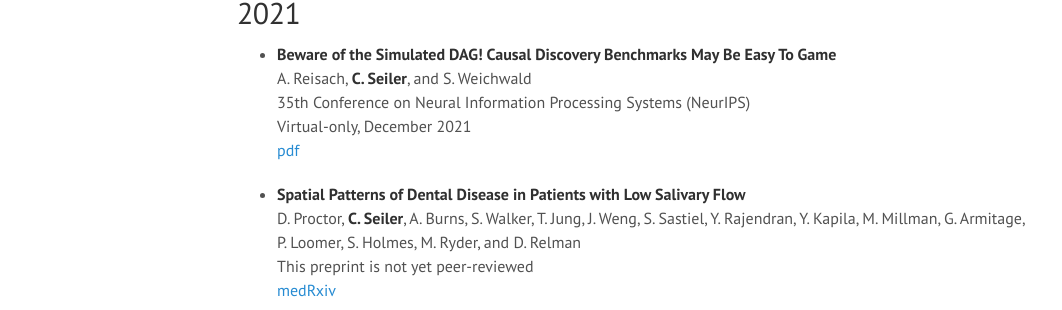
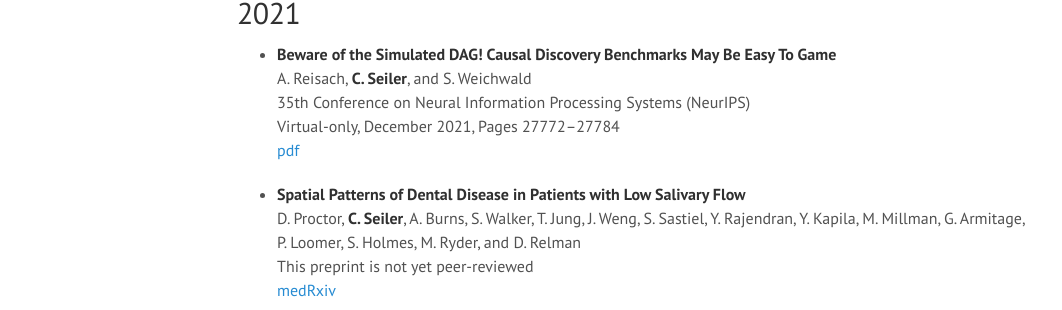
Before and after one commit to ChristofSeiler/ChristofSeiler.github.io, a Jekyll site: the page built from research.md, in a window 1280 px wide and 900 px high. Shown: the part 242-552 px from the top of the window, without its empty margins (3-1065 px from the left). Built offline with Jekyll 4.4.1, drawn with Linux system fonts in a browser that asks for light colours; some of the changed text lies outside the part shown.

Commit message:
added page numbers

```diff
--- a/research.md
+++ b/research.md
@@ -10,7 +10,7 @@ title: Research
 * **Beware of the Simulated DAG! Causal Discovery Benchmarks May Be Easy To Game** <br>
 A. Reisach, **C. Seiler**, and S. Weichwald <br>
 35th Conference on Neural Information Processing Systems (NeurIPS) <br>
-Virtual-only, December 2021 <br>
+Virtual-only, December 2021, Pages 27772&ndash;27784 <br>
 [pdf](https://proceedings.neurips.cc/paper/2021/hash/e987eff4a7c7b7e580d659feb6f60c1a-Abstract.html)
 
 * **Spatial Patterns of Dental Disease in Patients with Low Salivary Flow** <br>
@@ -98,7 +98,7 @@ This preprint is not yet peer-reviewed <br>
 * **Positive Curvature and Hamiltonian Monte Carlo** <br>
 **C. Seiler**, S. Rubinstein-Salzedo, and S. Holmes <br>
 28th Conference on Neural Information Processing Systems (NIPS now NeurIPS) <br>
-December 2014, Montreal, Canada <br>
+December 2014, Montreal, Canada, Pages 586&ndash;594 <br>
 [pdf](http://papers.nips.cc/paper/5500-positive-curvature-and-hamiltonian-monte-carlo), [poster](https://christofseiler.github.io/NIPS-Poster.pdf), [R package](https://github.com/ChristofSeiler/curvature)
 
 * **Image-based vs. Mesh-based Statistical Appearance Model of the Human Femur: Implications for Finite Element Simulations** <br>
```
